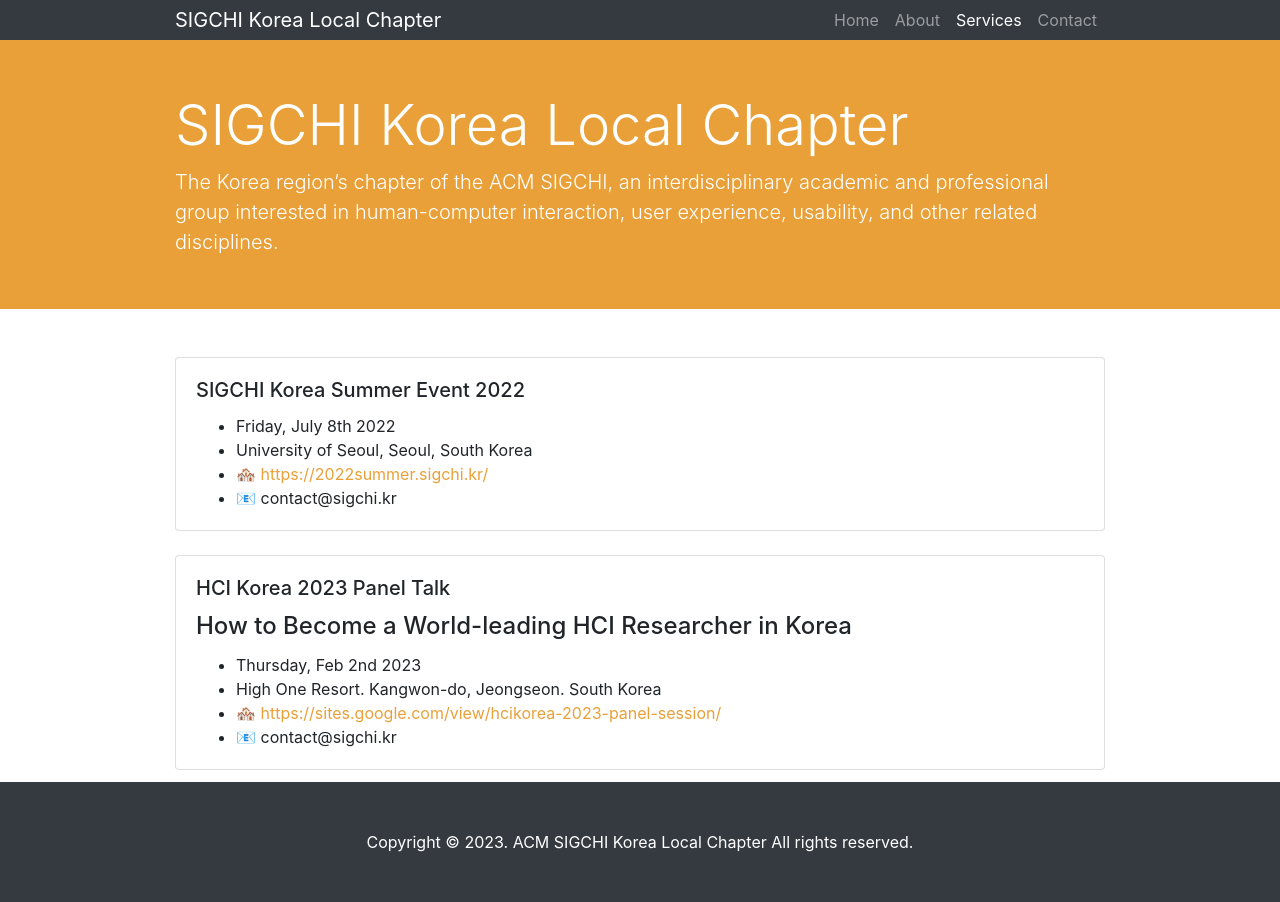
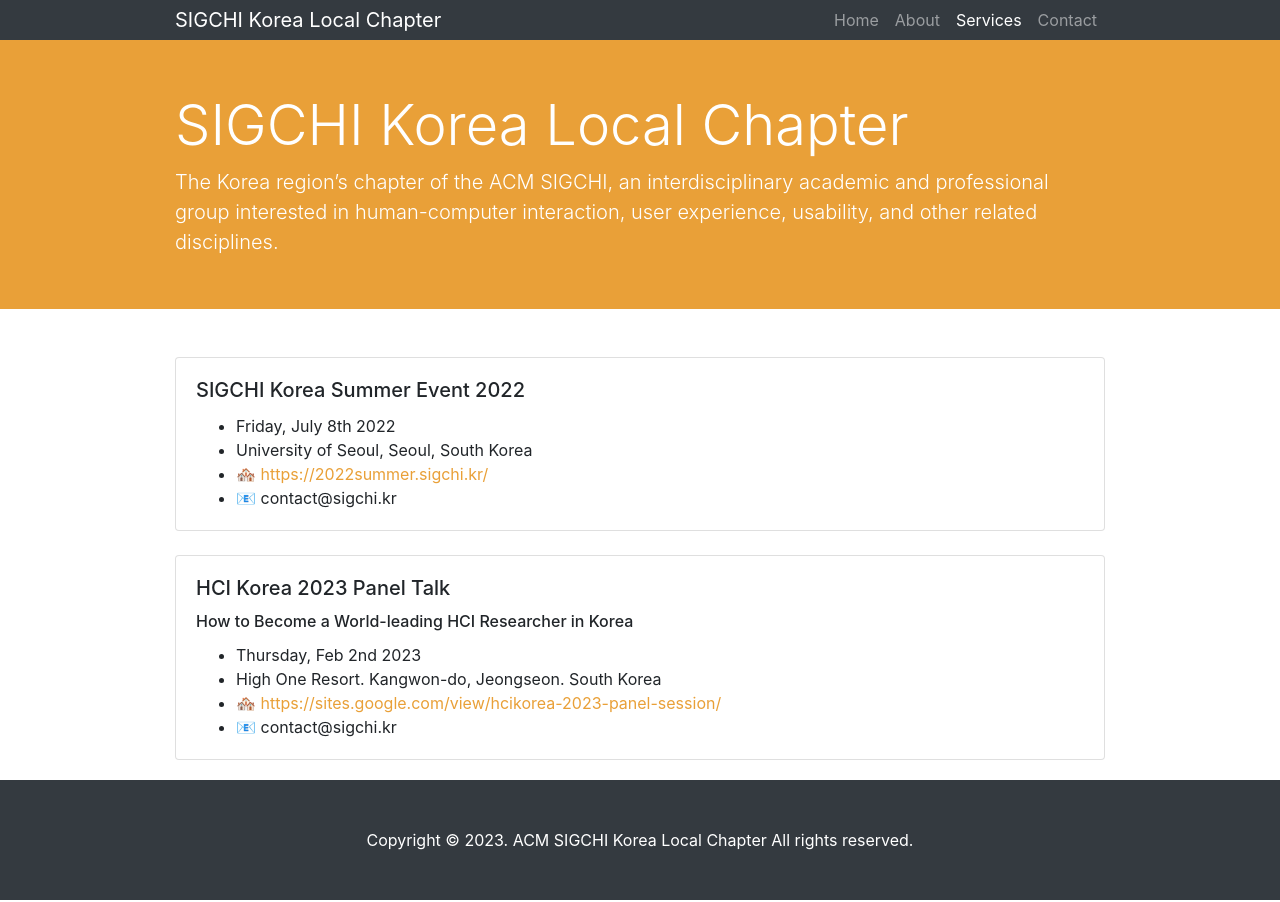
Before and after one commit to sigchikr/sigchikr.github.io, a Jekyll site: the page built from _pages/services.md, in a window 1280 px wide. Built offline with Jekyll 4.4.1, drawn with Linux system fonts in a browser that asks for light colours.

Commit message:
Update services.md

```diff
--- a/_pages/services.md
+++ b/_pages/services.md
@@ -19,7 +19,7 @@
     <div class="card">
         <div class="card-body">
             <h5 class="card-title">HCI Korea 2023 Panel Talk</h5>
-            <h4 class="card-title">How to Become a World-leading HCI Researcher in Korea</h4>
+            <h6 class="card-title">How to Become a World-leading HCI Researcher in Korea</h6>
             <ul class="card-text">
                 <li>Thursday, Feb 2nd 2023</li>
                 <li>High One Resort. Kangwon-do, Jeongseon. South Korea</li>
```
